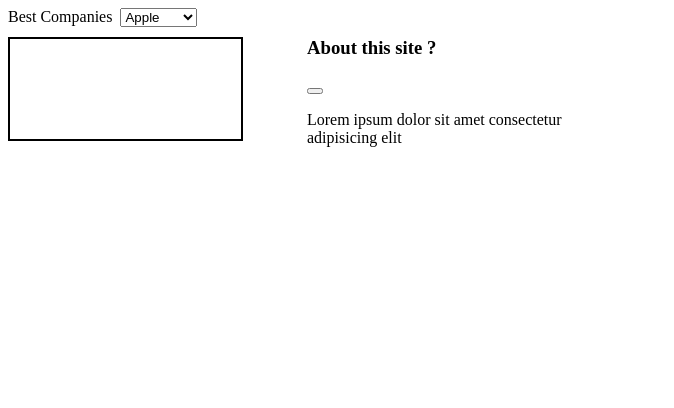
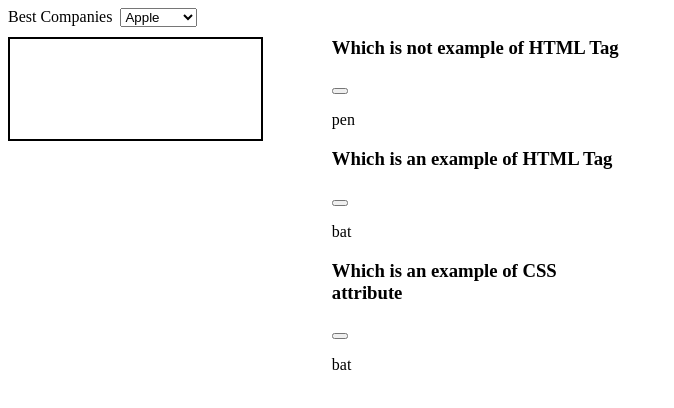
Before and after one commit to mohandand/react_components, a React (Create React App) app: page / in a window 1280 px wide. Shown: the top 408 px of the page, without its empty margins (0-674 px from the left). Built offline with nearby package versions, Linux system fonts and the light colour scheme.

Commit message:
updated code

```diff
--- a/src/App.js
+++ b/src/App.js
@@ -5,10 +5,25 @@ function App() {
 
   let companies =["Apple","Microsoft","Google","Amazon","ebay"];
 
+  let questions = [
+    {
+        "question":"Which is not example of HTML Tag",
+        "answer": "pen"
+    },
+    {
+        "question":"Which is an example of HTML Tag",
+        "answer": "bat"
+    },
+    {
+        "question":"Which is an example of CSS attribute",
+        "answer": "bat"
+    }
+]
+
   return (
     <div className="maincontainer">
       <DropDown companies={companies}/>
-      <Accordion/>
+      <Accordion questions = {questions}/>
     </div>
   );
 }
--- a/src/components/accordion.js
+++ b/src/components/accordion.js
@@ -1,19 +1,24 @@
 import React from 'react';
 
-const Accordion = () => {
+const Accordion = ({questions}) => {
 
+    let element = questions.map((item,index)=>{
+        return(
+            <div className='element' key={index}>
+               <div clasName="question">
+                 <h3>{item.question}</h3>
+                 <button><i class="fas fa-plus-circle"></i></button>
+               </div>
+               <div className="answer">
+                    <p>{item.answer}</p>
+               </div>
+           </div>
+        )
+    })
 
    return(
        <div className="accordioncontainer">
-           <div className='element'>
-               <div clasName="question">
-                 <h3>About this site ?</h3>
-                 <button><i class="fas fa-plus-circle"></i></button>
-               </div>
-               <div className="answer">
-                    <p>Lorem ipsum dolor sit amet consectetur adipisicing elit</p>
-               </div>
-           </div>
+           {element}
        </div>
    )
 }
```
